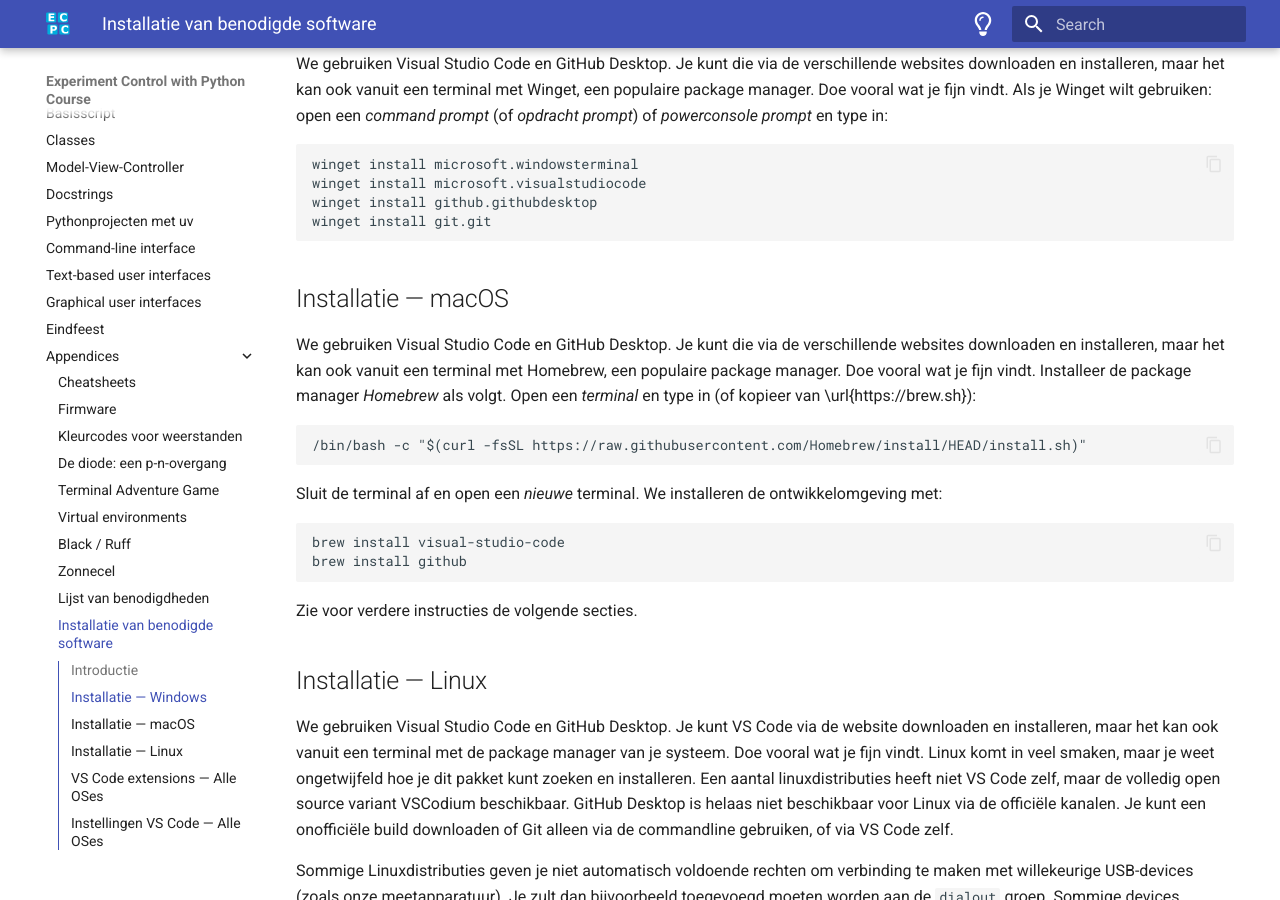
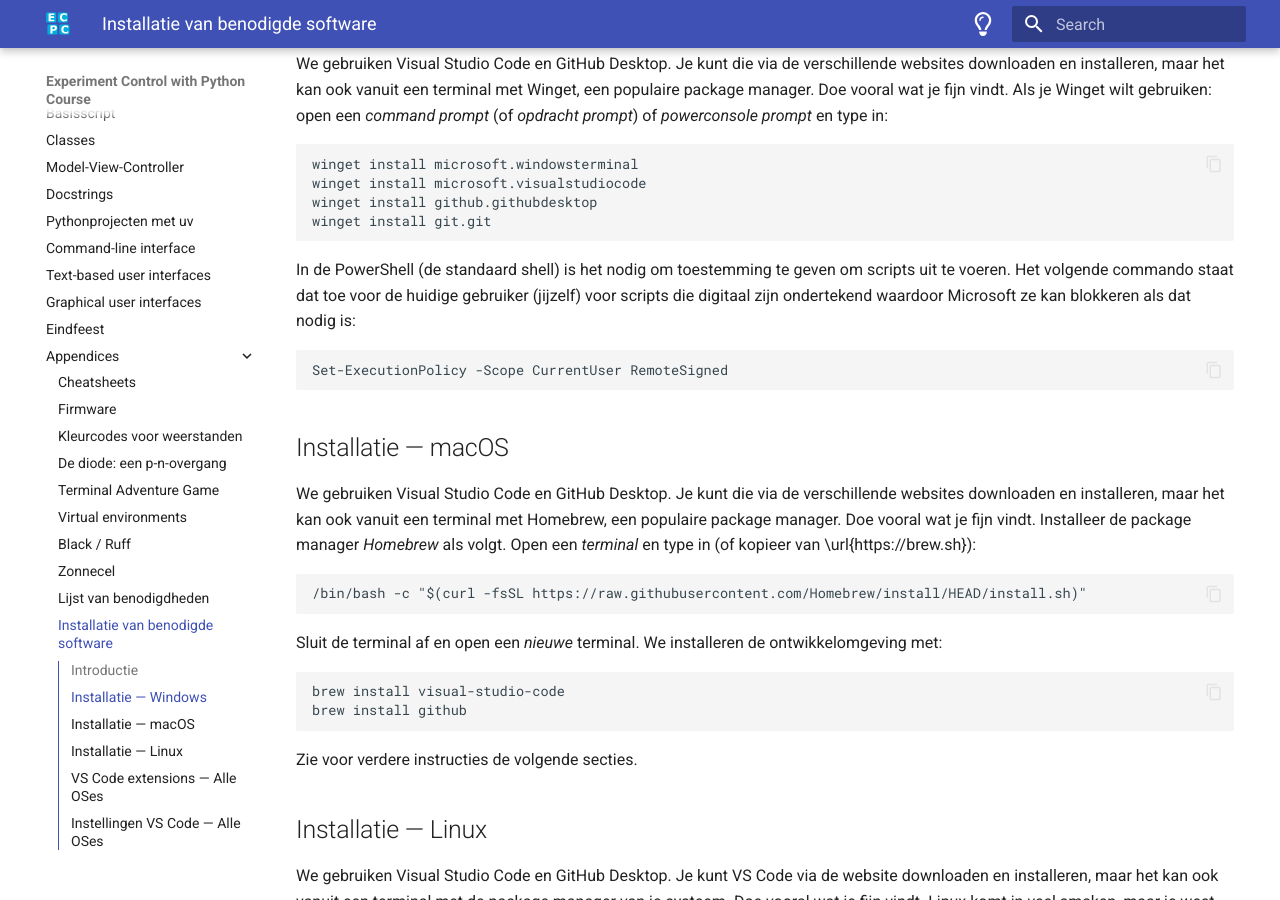
Before and after one commit to NatuurkundePracticumAmsterdam/ecpc, an MkDocs documentation site: the page built from docs/installatie.md, in a window 1280 px wide and 900 px high, scrolled down 347 px. Built offline with MkDocs 1.6.1 and Material for MkDocs 9.7.7, drawn with Linux system fonts in a browser that asks for light colours.

Commit message:
Geef instructie voor Set-ExecutionPolicy

````diff
--- a/docs/installatie.md
+++ b/docs/installatie.md
@@ -14,7 +14,10 @@
 winget install github.githubdesktop
 winget install git.git
 ```
-
+In de PowerShell (de standaard shell) is het nodig om toestemming te geven om scripts uit te voeren. Het volgende commando staat dat toe voor de huidige gebruiker (jijzelf) voor scripts die digitaal zijn ondertekend waardoor Microsoft ze kan blokkeren als dat nodig is:
+```
+Set-ExecutionPolicy -Scope CurrentUser RemoteSigned
+```
 
 ## Installatie &mdash; macOS
 
````
